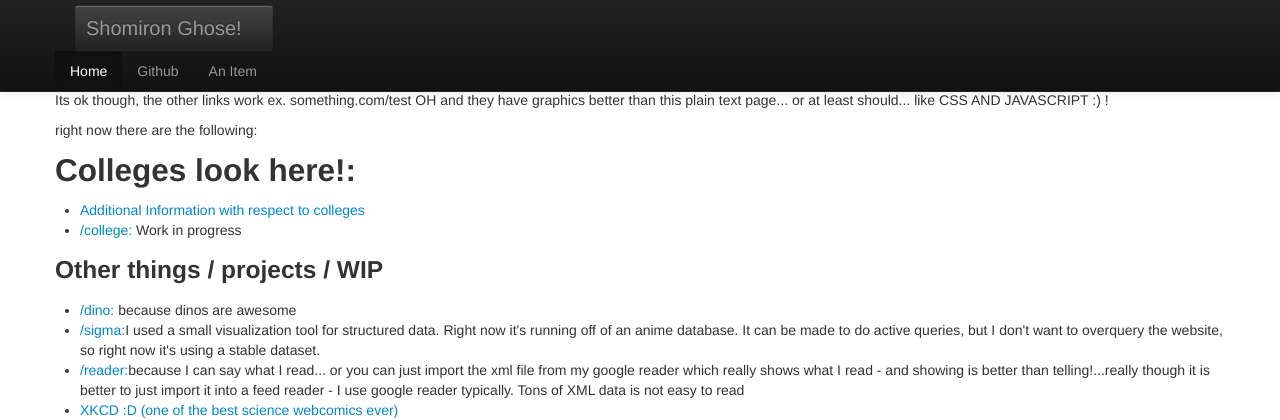
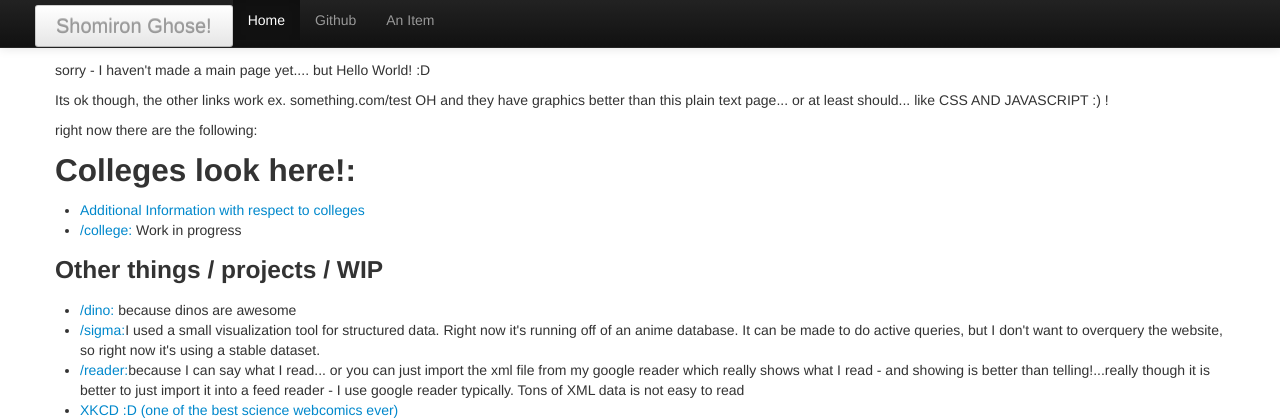
Before and after one commit to RONNCC/Heroku_GraphVis, a Flask app: page / in a window 1280 px wide. Shown: the top 420 px of the page. Run offline with Flask 2, Linux system fonts and the light colour scheme.

Commit message:
fixed top

```diff
--- a/templates/hello.html
+++ b/templates/hello.html
@@ -18,7 +18,7 @@
             <span class="icon-bar"></span>
             <span class="icon-bar"></span>
           </a>
-          <a class="brand" href="#"><button class="btn btn-small btn-inverse" type="button">Shomiron Ghose!</a></button>
+          <a class="brand btn btn-mini btn-invese" href="#">Shomiron Ghose!</a>
           <div class="nav-collapse collapse">
             <ul class="nav">
               <li class="active"><a href="#">Home</a></li>
```
